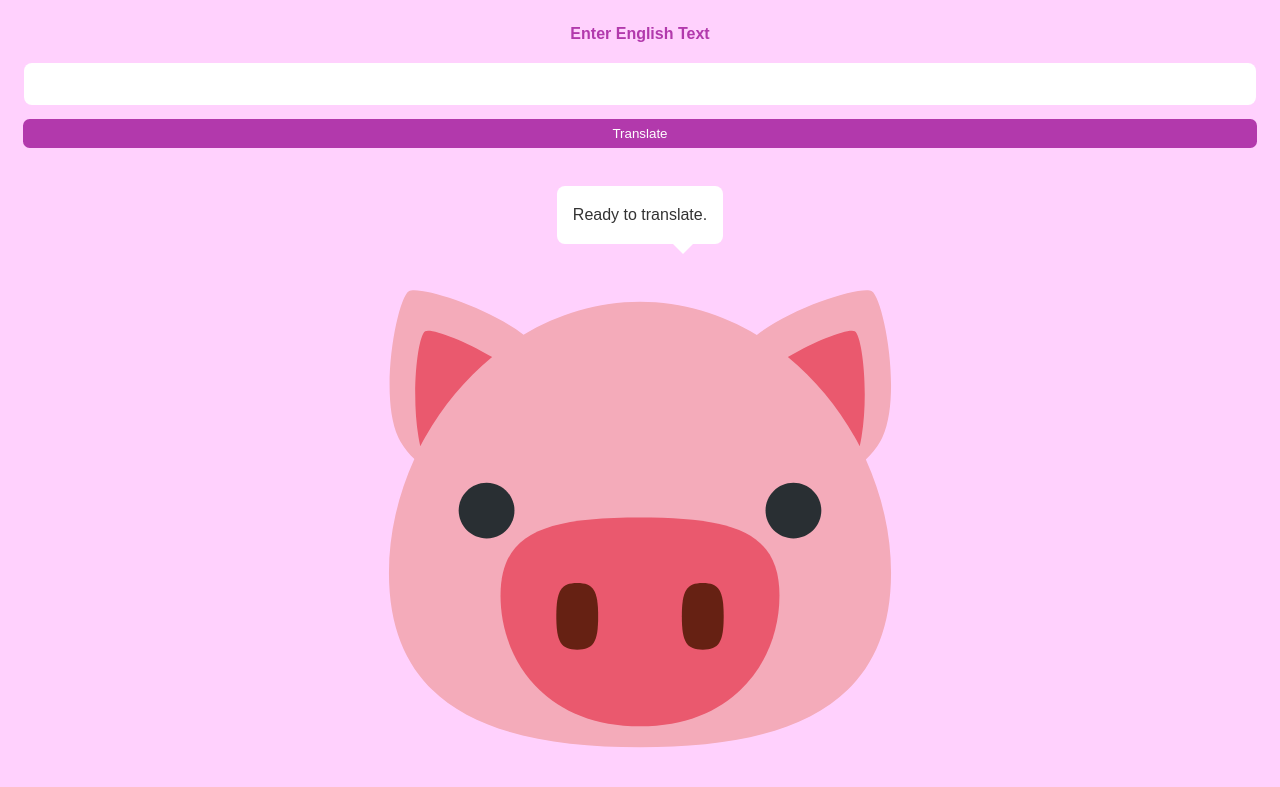
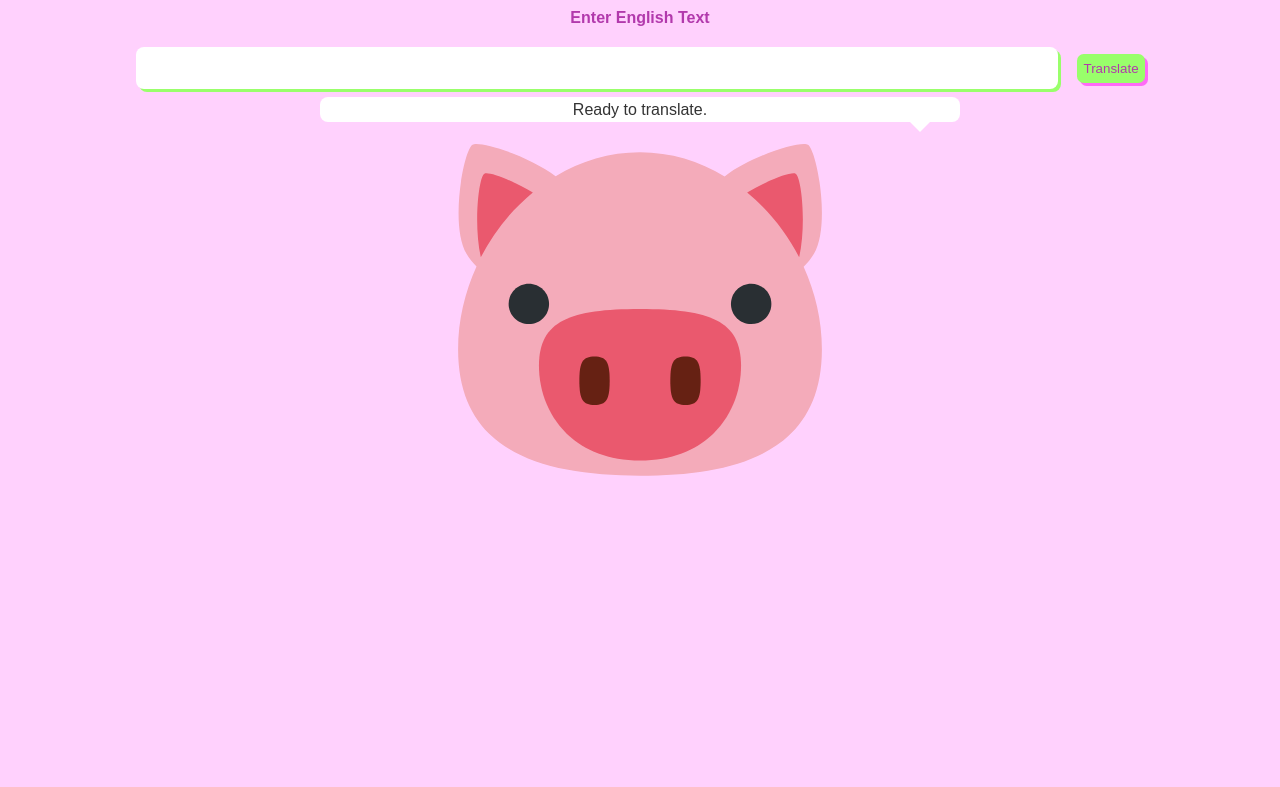
Before and after one commit to doohinkus/pig-latin, a website built with webpack: page index.html in a window 1280 px wide. Shown: the part 73-860 px from the top of the page. After the commit the page ends 800 px from the top, so only its background shows below. Built offline with nearby package versions, Linux system fonts and the light colour scheme; a web font is replaced by a local one.

Commit message:
style components

```diff
--- a/css/_components.scss
+++ b/css/_components.scss
@@ -2,21 +2,25 @@
   border: none;
   cursor: pointer;
   transition: background-color .5s ease-in-out;
-  background-color: $dark-base;
+  background-color: $light-base-complement;
+  box-shadow: 3px 3px 0px 0px $base;
   font-family: $base-font-family;
+  color: $dark-base;
 }
 .btn:hover{
-  background-color: $light-base-complement;
-  color: $dark-base;
+
+  background-color: $dark-base;
+  color: $white;
 }
 .pig-svg{
-  width: 45%;
+  width: 30%;
 }
 
 .bubble{
    background: $white;
    position: relative;
    border-radius: .5em;
+   width: 50%;
 }
 
 .bubble:after{
@@ -34,13 +38,20 @@
 .bubble-animation{
   animation: fade-in .8s ease-in-out, bounce-in .5s ease-in;
 }
-
+.pig-latin{
+  width: 90%;
+}
 .pig-latin-input{
   border: none;
-  transition: background-color .5s ease-in-out;
+  width: 80%;
+  box-shadow: 3px 3px 0px 0px $light-base-complement;
+  // box-shadow: inset 3px 3px 0px $light-base-complement;
+  transition: all .5s ease-in-out;
 }
 .pig-latin-input:focus{
   background-color: lighten($light-base-complement, 15%);
+  box-shadow: 3px 3px 0px 0px $dark-base;
+
 }
 
 
--- a/css/_layout.scss
+++ b/css/_layout.scss
@@ -1,12 +1,10 @@
 
-form, div{
-  display: flex;
-  flex-direction: column;
-  padding: 1em;
-}
 input, label, button{
-  align-self:stretch;
+  // align-self:stretch;
   padding: .5em;
   margin: .5em;
   border-radius: .5em;
 }
+label{
+  display: block;
+}
--- a/index.html
+++ b/index.html
@@ -7,10 +7,12 @@
   </head>
   <body class="bg-light">
     <h1 class="h1 base">Pig Latin</h1>
-    <div id="pig-latin">
+    <div id="pig-latin" class="pig-latin center">
       <label class="loud bold center dark-base">Enter English Text</label>
-      <input type="text" id="english" class="pig-latin-input base-font" />
-      <button id="translate" class="btn loud white">Translate</button>
+      <div class="pig-latin-translate center">
+        <input type="text" id="english" class="pig-latin-input base-font" />
+        <button id="translate" class="btn loud white">Translate</button>
+      </div>
     </div>
     <div class="piggy">
       <div id="output" class="center bubble">
```
